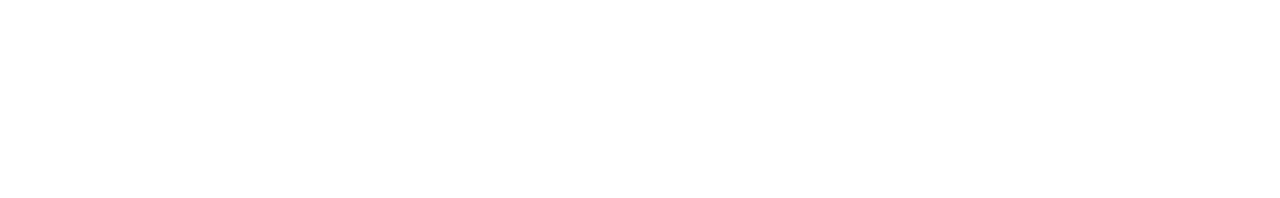
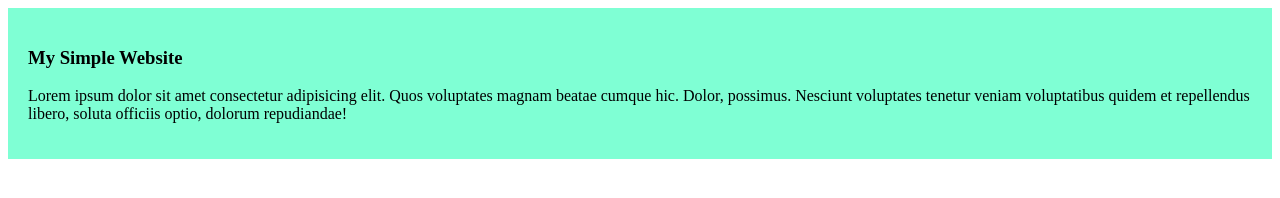
Before and after one commit to ulfat1234/my-first-github-repo, a plain HTML site: page index.html in a window 1280 px wide. Drawn offline with Linux system fonts and the light colour scheme.

Commit message:
added the first blog

```diff
--- a/index.html
+++ b/index.html
@@ -3,9 +3,13 @@
 <head>
     <meta charset="UTF-8">
     <meta name="viewport" content="width=device-width, initial-scale=1.0">
-    <title>My First Ever Github Repo</title>
+    <title>My First Website</title>
+    <link rel="stylesheet" href="styles/blog.css">
 </head>
 <body>
-
+   <div>
+    <h3>My Simple Website</h3>
+    <p>Lorem ipsum dolor sit amet consectetur adipisicing elit. Quos voluptates magnam beatae cumque hic. Dolor, possimus. Nesciunt voluptates tenetur veniam voluptatibus quidem et repellendus libero, soluta officiis optio, dolorum repudiandae!</p>
+   </div>
 </body>
 </html>
--- /dev/null
+++ b/styles/blog.css
@@ -0,0 +1,4 @@
+div{
+    background-color: aquamarine;
+    padding: 20px;
+}
```
